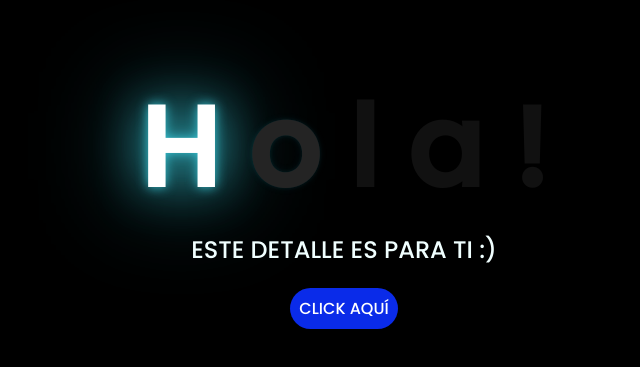
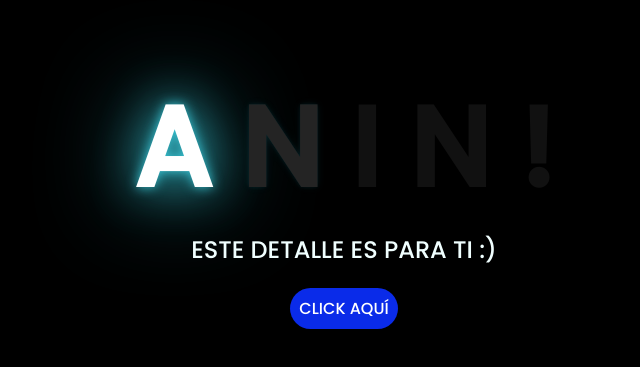
Before and after one commit to pinipinfop/pinipinfop.github.io, a plain HTML site: page index.html in a window 1280 px wide. Shown: the part 139-506 px from the top of the page, without its empty margins (304-944 px from the left). Drawn offline with Linux system fonts and the light colour scheme.

Commit message:
index.html

```diff
--- a/index.html
+++ b/index.html
@@ -12,10 +12,10 @@
 
 <body>
     <div class="greetings">
-        <span>H</span>
-        <span>o</span>
-        <span>l</span>
-        <span>a</span>
+        <span>A</span>
+        <span>N</span>
+        <span>I</span>
+        <span>N</span>
         <span>!</span>
     </div>
     <div class="description">
```
